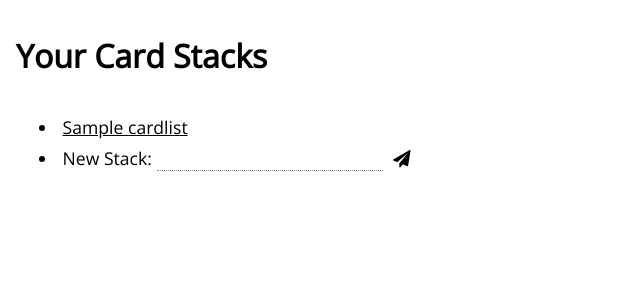
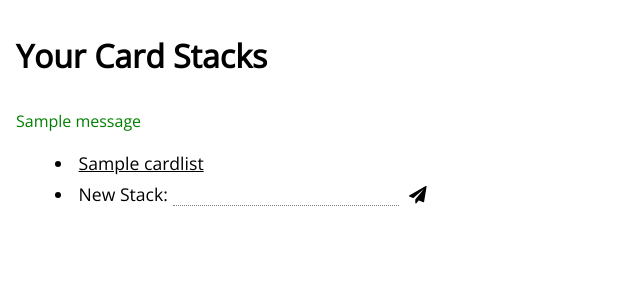
Before and after one commit to macolo/flashcards, a Django app: page /cardlists/ in a window 1280 px wide. Shown: the part 50-350 px from the top of the page, without its empty margins (0-640 px from the left). Run offline with Django 3.2, Linux system fonts and the light colour scheme; a user stored in the database is signed in; tables that the repository leaves empty hold one stand-in row (values such as "Sample post"); one stand-in notice (Sample message) is shown; some libraries are stand-ins or nearby versions; some web fonts are replaced.

Commit message:
Added django messaging and deduplicated cards on creation

```diff
--- a/cards/static/main.css
+++ b/cards/static/main.css
@@ -26,7 +26,7 @@ body {
 #contenttitle h1 {
     white-space: nowrap;
     font-size: 5vw;
-    padding:0.5em;
+    padding:0.5em 0 0.5em 0;
     transition: 1s;
     -webkit-transition: 1s;
 }
@@ -57,6 +57,10 @@ body {
     font-family:inherit;
     text-align:inherit;
     outline: none;
+}
+
+#content {
+    margin-left:1em;
 }
 
 #card-list {
@@ -294,3 +298,13 @@ a:active {
     bottom:5px;
     right:5px;
 }
+
+.info { color: grey }
+
+.warning { color: orange}
+
+.error { color: red}
+
+.debug { color: lightgrey}
+
+.success {color: green}
--- a/cards/templates/base.html
+++ b/cards/templates/base.html
@@ -40,7 +40,16 @@
 </div>
 <div id="content">
     <div id="contenttitle">{% block content_title %}{% endblock %}</div>
-    <div id="error_msg">{% block error_msg %}{% endblock %}</div>
+        {% if messages %}
+            <div id="messages">
+                {% for message in messages %}
+                    <span {% if message.tags %} class="{{ message.tags }}"{% endif %}>
+                        {% if message.level == DEFAULT_MESSAGE_LEVELS.ERROR %}Important: {% endif %}
+                        {{ message }}
+                    </span>
+                {% endfor %}
+            </div>
+        {% endif %}
     {% block content %}{% endblock %}</div>
 
 
--- a/cards/views.py
+++ b/cards/views.py
@@ -7,6 +7,7 @@ from django.http import HttpResponse, HttpResponseForbidden
 from django.contrib.auth.decorators import login_required
 from django.db.models import Q
 from django.utils import timezone
+from django.contrib import messages
 
 # Get an instance of a logger
 logger = logging.getLogger(__name__)
@@ -157,9 +158,29 @@ def add_card_to_cardlist(request, cardlist_id):
         return render(request, 'cards/card_list.html', context)
 
     current_cardlist = CardList.objects.get(pk=cardlist_id)
-    newcard = Card.objects.create(card_question=question,card_answer=answer)
+
+    # we have take care here that we don't add duplicates within one card list and to the database
+    # if the question exists in db however is not added yet to the card list, add that one
+    # if the question exists in db and is already added to the card list, do nothing
+
+    existing_card_in_db = Card.objects.filter(card_question=question)
+    existing_card_in_cardlist = current_cardlist.cards.filter(card_question=question)
+    if existing_card_in_db:
+        if existing_card_in_cardlist:
+            # do nothing
+            messages.add_message(request, messages.INFO, 'A card like this is already part of this stack!')
+            logger.error('A card like this is already part of this stack!')
+            return redirect('cards:cardlist', cardlist_id)
+        if not existing_card_in_cardlist:
+            # add card from db, there shouldnt be multiple cards with the same question in the DB (hopefully)
+            newcard = existing_card_in_db[0]
+            logger.error('Found an existing card in the DB and added it!')
+    else:
+        # nothing found, create card
+        newcard = Card.objects.create(card_question=question,card_answer=answer)
+        newcard.save()
     current_cardlist.cards.add(newcard)
-    newcard.save()
+    messages.add_message(request, messages.SUCCESS, 'Your card has been added to this stack!')
 
     # Then redirect to the active cardlist
     return redirect('cards:cardlist', cardlist_id)
```
